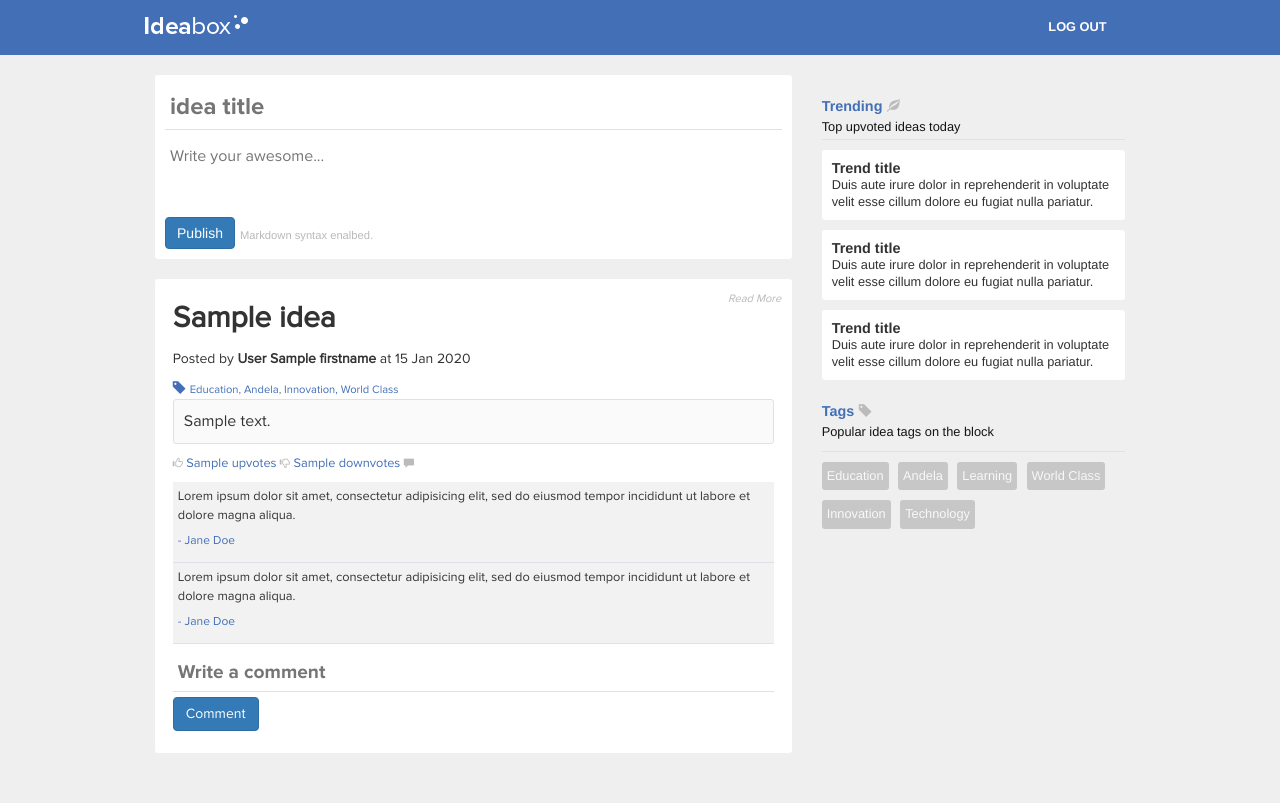
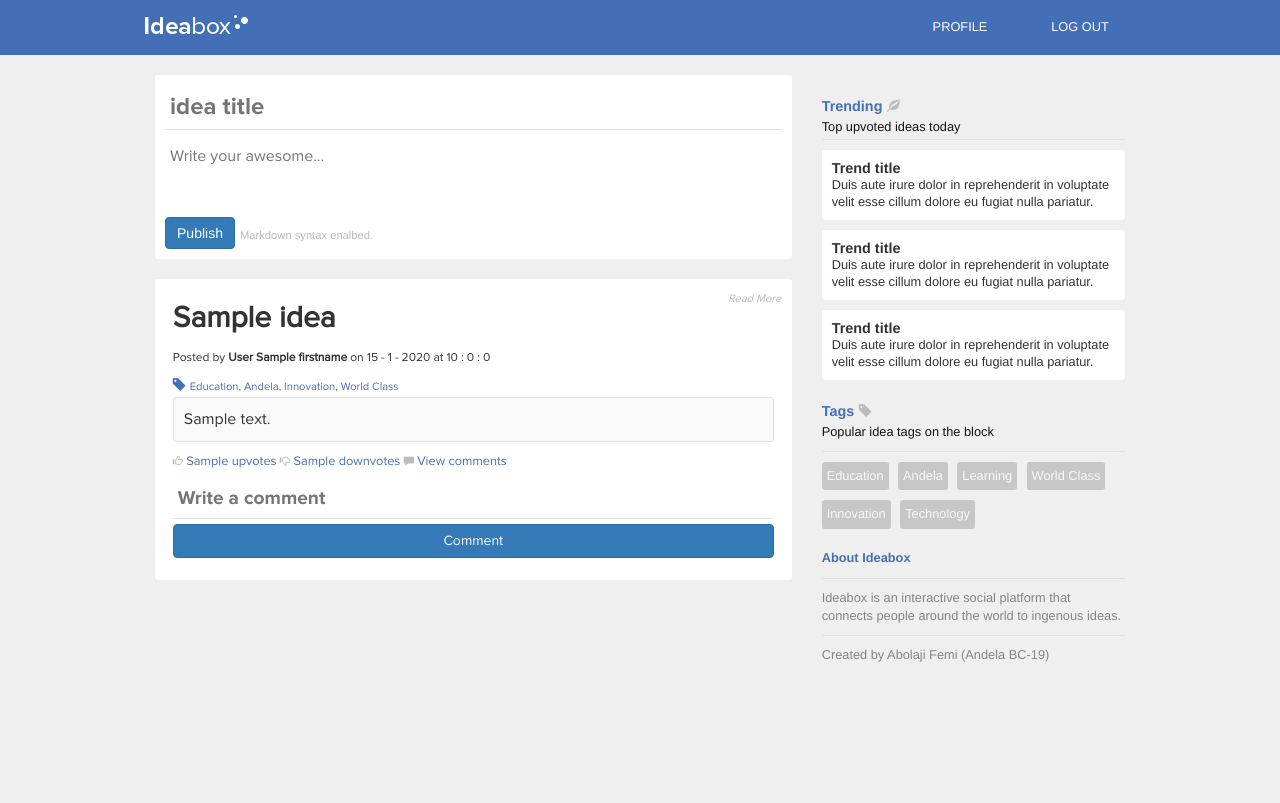
Before and after one commit to andela-fabolaji/bc-19-ideabox, a Node server app: template src/views/home.ejs in a window 1280 px wide. After the commit the page ends 662 px from the top, so only its background shows below. Run offline with Node 20, Linux system fonts and the light colour scheme; the template is opened without the code that fills it: most values are stand-ins (such as "Sample title", 1, 10 or a date in 2020); some libraries are stand-ins or nearby versions.

Commit message:
Completed post and comments fetching

```diff
--- a/app.js
+++ b/app.js
@@ -22,11 +22,18 @@
 app.get('/', function (req, res) {
   agent
     .get('http://127.0.0.1:3000/get_ideas')
-    .end(function(err, result){
+    .end(function (err, result) {
       res.render(path + "index", {
+        'title': 'ideabox | ...your idea is awesome!',
         'ideas':result.body
       });
     })
+});
+
+app.get('/profile', function (req, res) {
+  res.render(path + "profile", {
+    'title':'Ideabox | Profile'
+  });
 });
 
 // app.get('*', function (req, res) {
--- a/package.json
+++ b/package.json
@@ -33,6 +33,7 @@
     "jsonwebtoken": "^7.1.9",
     "multer": "^1.2.0",
     "node-mysql": "^0.4.2",
+    "showdown": "^1.4.3",
     "superagent": "^2.2.0"
   }
 }
--- a/public/scripts/custom.js
+++ b/public/scripts/custom.js
@@ -1,8 +1,12 @@
 $(document).ready(function () {
+
+  var newRequest = new GlobalRequest();
+
   var signup = $('#signup');
   var signin = $('#signin');
   var signupLink = $('.signup');
   var signinLink = $('.signin');
+  var submit = $('.submit');
 
   signupLink.click(function () {
     signin.css('display', 'none');
@@ -14,9 +18,7 @@
     signup.css('display', 'none');
   });
 
-  var newRequest = new GlobalRequest();
 
-  var submit = $('.submit');
   submit.click(function (e) {
 
     e.preventDefault();
@@ -70,7 +72,54 @@
       }
     }
 
+    if ($(this).attr('id') === 'publish') {
+      var formFields = ['postTitle', 'postContent'];
+      var postDetails = newRequest.formData(formFields);
+      if (postDetails === null) {
+        alert('Post must contain a title and a description');
+      } else {
+        var ajaxRes = newRequest.ajaxCall('POST', postDetails, '/publish', $(this));
+        ajaxRes.done(function (res) {
+          alert(res);
+          if(res === 1) {
+            alert('shouldreload')
+            location.reload();
+          }
+        });
+      }
+    }
+
+    if ($(this).hasClass('commentbtn')) {
+      var commentDetails = {};
+      commentDetails.user_comment = $(this).siblings('.commentText').val();
+      commentDetails.ideas_id = $(this).siblings('.ideaId').val();
+
+      if (commentDetails.user_comment === '') {
+        alert('Comment box cannot be empty');
+      } else {
+        var ajaxRes = newRequest.ajaxCall('POST', commentDetails, '/comment', $(this));
+        ajaxRes.done(function (res) {
+          console.log(res);
+          if(res == 1) {
+            location.reload();
+          } else {
+            alert('Unable to post comment. Please try again.')
+          }
+        });
+      }
+    }
 
   });
 
+$('.viewcomments').click(function() {
+  var ajaxRes = newRequest.ajaxCall('GET', {}, '/getcomments/'+$(this).attr('id'), $(this));
+  var commentdom = $(this).parents('.post-votes').siblings('.post-comment').find('ul');
+  ajaxRes.done(function(comments) {
+    commentdom.empty();
+    for(key in comments){
+      commentdom.append('<li>'+comments[key].user_comment+'<h6>'+comments[key].firstname+' '+comments[key].lastname+'</h6></li>')
+    }
+  })
+})
+
 });
--- a/public/scripts/globalrequest.js
+++ b/public/scripts/globalrequest.js
@@ -4,7 +4,9 @@
       type: method,
       url : url,
       data : data,
-
+      headers:{
+        'token-information':window.localStorage.getItem('authtoken')
+      },
       beforeSend: function () {
         dom.addClass('disabled');
         dom.children('.loader').show();
--- a/public/styles/style.css
+++ b/public/styles/style.css
@@ -81,12 +81,10 @@
 .header-content div img {
     float: left;
     margin-left: 5px;
-
 }
 
 .login-signup {
     float: right;
-    height: 55px;
     width: 120px;
 }
 
@@ -99,11 +97,32 @@
     font-size: 0.8em;
     color: #fff;
     display: block;
-    margin-top: 18px;
+    padding-top: 18px;
     margin-right: 5px;
     font-weight: bold;
+    height: 55px;
 }
 
+.logout {
+    height: 55px;
+    float: right;
+}
+
+.logout li a {
+    display: block;
+    width: 120px;
+    float: right;
+    height: 55px;
+    text-decoration: none;
+    font-size: 0.8em;
+    color: #fff;
+    padding-top: 18px;
+}
+
+.logout li a:hover {
+    background:#2e5699;
+    cursor: pointer;
+}
 
 
 /**
@@ -319,6 +338,10 @@
     margin-top: 5px;
 }
 
+a#upvote, a#downvote {
+    cursor: pointer;
+}
+
 .side-board {
 
 }
@@ -388,6 +411,29 @@
     cursor: pointer
 }
 
+.about {
+    width: 100%;
+    font-size: 0.8em;
+    color:#848484;
+    text-align: left;
+    padding-top: 20px;
+}
+
+.about .about-content, .about .about-footer {
+    padding-top: 10px;
+}
+
+.about .about-header {
+    border-bottom: 1px solid #e2e0e7;
+    height: 30px;
+    font-weight: bold;
+    color: #436fb7;
+}
+
+.about .about-content { border-bottom: 1px solid #e2e0e7; padding-bottom: 10px; }
+
+
+
 
 
 @media (min-width: 768px) {
--- a/src/views/home.ejs
+++ b/src/views/home.ejs
@@ -15,9 +15,12 @@
 <div class="container-fluid">
     <div class="row header">
         <div class="header-content">
-            <div><a href="/"><img src="images/ideabox_white.png"></a></div>
-            <div class="login-signup">
-                <a href="" data-toggle="modal" data-target="#login-modal">LOG OUT</a>
+            <div><a href="/home"><img src="images/ideabox_white.png"></a></div>
+            <div class="logout">
+                <ul>
+                    <li><a>LOG OUT</a></li>
+                    <li><a>PROFILE</a></li>
+                </ul>
             </div>
         </div>
     </div>
@@ -29,9 +32,9 @@
 
                 <div class="post-idea clearfix">
                     <form>
-                        <input class="post-title" type="text" placeholder="idea title">
-                        <textarea class="txt-area" placeholder="Write your awesome..."></textarea>
-                    <button type="submit" class="btn btn-primary btn-custom">Publish</button><span>Markdown syntax enalbed.</span>
+                        <input class="post-title" type="text" placeholder="idea title" id="postTitle">
+                        <textarea id="postContent" class="txt-area" placeholder="Write your awesome..."></textarea>
+                    <button class="btn btn-primary btn-custom submit" id="publish">Publish</button><span>Markdown syntax enalbed.</span>
                     </form>
 
                 </div>
@@ -42,29 +45,23 @@
                     <div class="read-more">Read More</div>
                     <div class="post-header"><h2><%= eachIdea.idea_title %></h2></div>
                     <div class="post-tags">
-                        <span><h5>Posted by <strong><%=eachIdea.lastname + ' ' + eachIdea.firstname%></strong> at <%=eachIdea.idea_date_time%></h5></span>
+                        <span><h6>Posted by <strong><%=eachIdea.lastname + ' ' + eachIdea.firstname%></strong> on <%= new Date(eachIdea.date).getDate() + ' - ' + parseInt(new Date(eachIdea.date).getMonth()+1)+' - '+ new Date(eachIdea.date).getFullYear() + ' at ' + new Date(eachIdea.date).getHours() +' : ' + new Date(eachIdea.date).getMinutes() +' : '+ new Date(eachIdea.date).getSeconds()%></h6></span>
                         <span class="glyphicon glyphicon-tag tag-ico" aria-hidden="true"></span>
                         <span class="tag-list">Education, Andela, Innovation, World Class</span>
                     </div>
                     <div class="post-content"><%= eachIdea.idea_desc %></div>
                     <div class="post-votes">
-                        <span class="glyphicon glyphicon-thumbs-up tag-ico" aria-hidden="true"></span> <%= eachIdea.upvotes %>
-                        <span class="glyphicon glyphicon-thumbs-down tag-ico" aria-hidden="true"></span>  <%= eachIdea.downvotes %>
-                        <span class="glyphicon glyphicon-comment tag-ico" aria-hidden="true"></span>
+                        <a href="" id="upvote"><span class="glyphicon glyphicon-thumbs-up tag-ico" aria-hidden="true"></span></a> <%= eachIdea.upvotes %>
+                        <a href="" id="downvote"><span class="glyphicon glyphicon-thumbs-down tag-ico" aria-hidden="true"></span></a>  <%= eachIdea.downvotes %>
+                        <span class="glyphicon glyphicon-comment tag-ico" aria-hidden="true"></span> <span class="viewcomments" id="<%= eachIdea.ideaId %>">View comments</span>
                     </div>
                     <div class="post-comment">
-                        <ul>
-                            <li>
-                                Lorem ipsum dolor sit amet, consectetur adipisicing elit, sed do eiusmod tempor incididunt ut labore et dolore magna aliqua.
-                                <h6>- Jane Doe</h6>
-                            </li>
-                            <li>
-                                Lorem ipsum dolor sit amet, consectetur adipisicing elit, sed do eiusmod tempor incididunt ut labore et dolore magna aliqua.
-                                <h6>- Jane Doe</h6>
-                            </li>
+                         <ul>
+
                         </ul>
-                        <input type="text" class="post-title" placeholder="Write a comment">
-                        <button type="submit" class="btn btn-primary btn-comment">Comment</button>
+                        <input type="text" class="commentText post-title" placeholder="Write a comment">
+                        <input type="hidden" class="ideaId" value="<%=eachIdea.ideaId%>">
+                        <button class="commentbtn submit btn btn-primary btn-comment">Comment</button>
                     </div>
                 </div>
                 <% }); %>
@@ -106,6 +103,11 @@
                     <span class="tags">Innovation</span>
                     <span class="tags">Technology</span>
                 </div>
+                <div class="about">
+                    <div class="about-header">About Ideabox</div>
+                    <div class="about-content">Ideabox is an interactive social platform that connects people around the world to ingenous ideas.</div>
+                    <div class="about-footer">Created by Abolaji Femi (Andela BC-19)</div>
+                </div>
             </div>
         </div>
     </div>
```
Also changed, not shown: route/controllers/dbcontroller.js (+18 -2 lines), route/route.js (+23 -2 lines), src/views/index.ejs (+8 -3 lines), src/views/profile.ejs (added, +46 -0 lines). Lines whose indentation alone changed are shown as unchanged.
